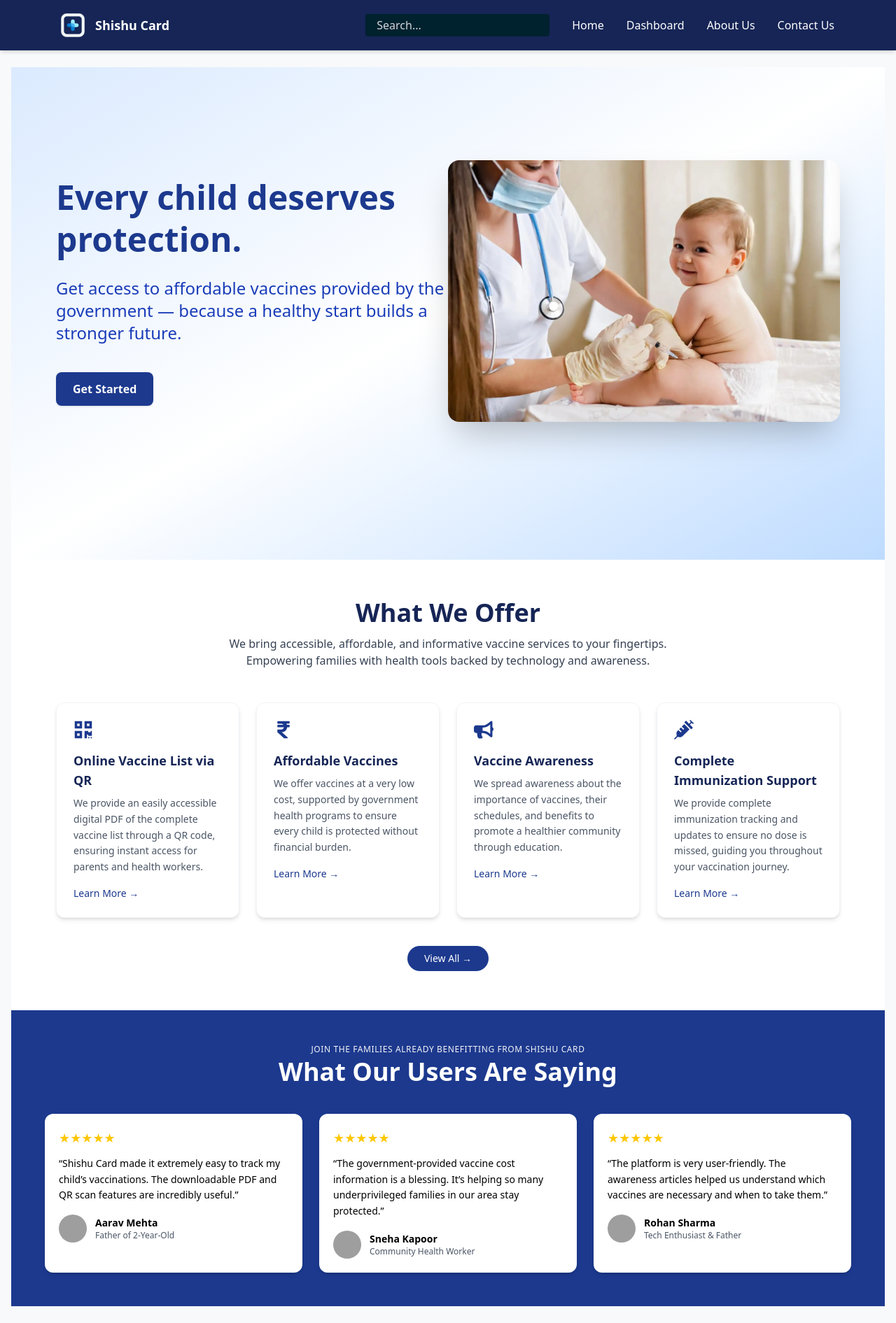
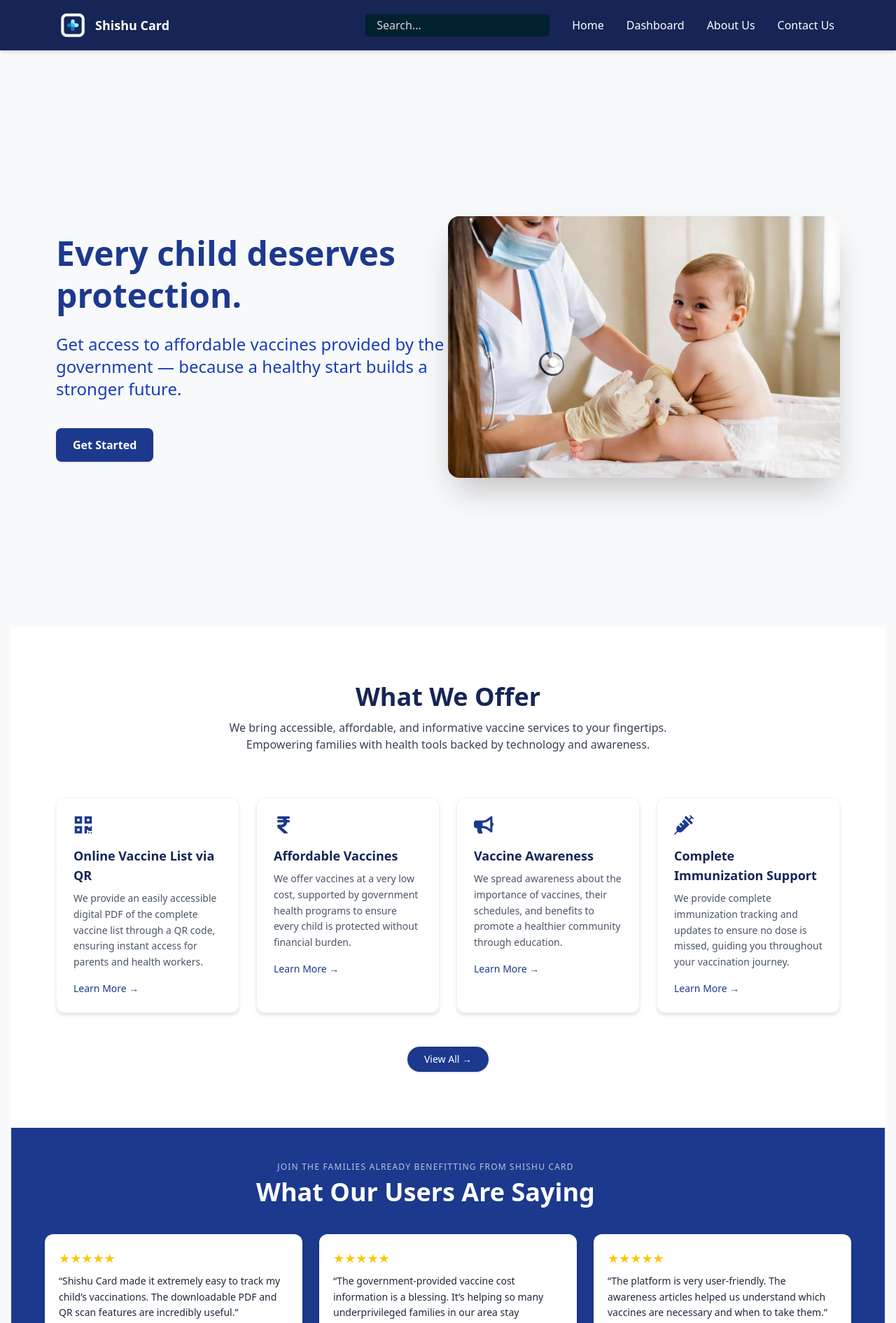
Before and after one commit to ShishuCard/Vaccination_Portal, a React (Vite) app: page / in a window 1280 px wide. Shown: the top 1891 px of the page at 70% size. Built offline with nearby package versions, Linux system fonts and the light colour scheme; grey boxes are pictures that could not be loaded.

Commit message:
ui changes made

```diff
--- a/src/components/DoctorDashboard.jsx
+++ b/src/components/DoctorDashboard.jsx
@@ -25,7 +25,7 @@ export default function DoctorDashboard() {
   ];
 
   return (
-    <div className="min-h-screen bg-gradient-to-br from-blue-100 via-white to-blue-300 px-4 py-6 md:p-10">
+    <div className="min-h-screen bg-white px-4 py-6 md:p-10">
       {/* Header */}
       <div className="mb-6 flex justify-between items-center">
         <h1 className="text-2xl md:text-3xl font-bold text-blue-950">Doctor Dashboard</h1>
--- a/src/components/Home.jsx
+++ b/src/components/Home.jsx
@@ -1,13 +1,14 @@
 import { Link } from "react-router-dom";
 import image from "../assets/homePageImage.jpg";
 
-
 const Home = () => {
   return (
-    <div className="relative z-0 min-h-[88vh]">
-      <div className="absolute inset-0 w-full h-full bg-gradient-to-br from-blue-100 via-white to-blue-200 -z-10" />
+    <div className="relative min-h-screen overflow-hidden">
+      {/* Background gradient layer */}
+      <div className="absolute inset-0 bg-gradient-to-br from-blue-100 via-white to-blue-200 -z-10 h-full w-full" />
 
-      <div className="flex flex-col-reverse md:flex-row items-center justify-between min-h-[80vh] px-6 md:px-16 py-12 md:py-24">
+      {/* Content container */}
+      <div className="flex flex-col-reverse md:flex-row items-center justify-between min-h-screen px-6 md:px-16 py-12 md:py-24">
         <div className="w-full md:w-1/2 flex flex-col items-start justify-center space-y-6">
           <h1 className="text-3xl sm:text-4xl md:text-5xl font-bold text-blue-900 leading-tight">
             Every child deserves protection.
@@ -16,7 +17,6 @@ const Home = () => {
             Get access to affordable vaccines provided by the government —
             because a healthy start builds a stronger future.
           </p>
-
           <div className="flex flex-wrap gap-4 mt-4">
             <Link to="/vaccination">
               <button className="bg-blue-900 hover:bg-blue-800 text-white font-semibold px-6 py-3 rounded-lg shadow transition">
--- a/src/components/aboutUs.jsx
+++ b/src/components/aboutUs.jsx
@@ -9,7 +9,6 @@ const AboutUs = () => {
   ];
 
   return (
-    <div className="min-h-screen bg-gradient-to-br from-blue-100 via-white to-blue-200 py-16 px-4">
     <div className="max-w-7xl mx-auto text-center">
       <h2 className="text-4xl md:text-5xl font-bold text-blue-900 mb-6">Meet Our Team</h2>
       <p className="text-gray-700 mb-12 max-w-2xl mx-auto">
@@ -52,7 +51,7 @@ const AboutUs = () => {
           ))}
         </svg>
       </div>
-      </div>
+
     </div>
   );
 };
--- a/src/components/login.jsx
+++ b/src/components/login.jsx
@@ -91,9 +91,9 @@ const Login = () => {
           >
             Sign Up
           </button>
-            <div className="flex justify-center py-4">
-              <div className="h-px w-20 bg-gray-300" />
-            </div>
+          <div className="flex justify-center py-4">
+            <div className="h-px w-20 bg-gray-300" />
+          </div>
         </form>
       </div>
     </div>
--- a/src/components/services.jsx
+++ b/src/components/services.jsx
@@ -29,37 +29,38 @@ const services = [
 
 const Services = () => {
   return (
-    <div className="relative py-14 px-4 md:px-16 bg-white">
-      <div className="absolute inset-0 w-full h-full bg-gradient-to-br from-blue-100 via-white to-blue-200 -z-10" />
-      <div className="text-center mb-12">
-        <h2 className="text-3xl md:text-4xl font-bold text-blue-950">What We Offer</h2>
-        <p className="text-gray-700 mt-3 max-w-2xl mx-auto text-sm md:text-base">
+    <div className="relative py-20 px-4 md:px-16 overflow-hidden bg-white">
+      {/* Background gradient layer */}
+      <div className="absolute inset-0 bg-gradient-to-br from-blue-100 via-white to-blue-200 -z-10 blur-sm" />
+
+      {/* Header */}
+      <div className="text-center mb-16">
+        <h2 className="text-3xl sm:text-4xl font-bold text-blue-950">What We Offer</h2>
+        <p className="text-gray-700 mt-3 max-w-2xl mx-auto text-sm sm:text-base">
           We bring accessible, affordable, and informative vaccine services to your fingertips. Empowering families with health tools backed by technology and awareness.
         </p>
       </div>
 
+      {/* Service Cards */}
       <div className="grid gap-6 sm:grid-cols-2 lg:grid-cols-4">
         {services.map((service, index) => (
           <div
             key={index}
-            className="bg-white shadow-md rounded-xl p-6 border border-gray-100 hover:shadow-xl hover:-translate-y-1 transition duration-300"
+            className="bg-white rounded-xl border border-gray-100 shadow-md hover:shadow-xl hover:scale-[1.02] transition-all duration-300 p-6"
           >
             <div className="mb-4">{service.icon}</div>
-            <h3 className="text-lg font-semibold text-blue-950 mb-2">
-              {service.title}
-            </h3>
-            <p className="text-gray-600 text-sm leading-relaxed">
-              {service.description}
-            </p>
-            <button className="mt-4 text-blue-900 font-medium hover:underline flex items-center gap-1 text-sm">
+            <h3 className="text-lg font-semibold text-blue-950 mb-2">{service.title}</h3>
+            <p className="text-gray-600 text-sm leading-relaxed">{service.description}</p>
+            <button className="mt-4 text-blue-900 text-sm font-medium hover:underline flex items-center gap-1">
               Learn More →
             </button>
           </div>
         ))}
       </div>
 
-      <div className="mt-10 flex justify-center">
-        <button className="px-6 py-2 rounded-full bg-blue-900 text-white font-medium hover:bg-blue-950 transition text-sm">
+      {/* View All Button */}
+      <div className="mt-12 flex justify-center">
+        <button className="px-6 py-2 text-sm rounded-full bg-blue-900 text-white font-medium hover:bg-blue-950 shadow transition duration-300">
           View All →
         </button>
       </div>
--- a/src/components/testimonial.jsx
+++ b/src/components/testimonial.jsx
@@ -23,25 +23,23 @@ const testimonials = [
 
 const Testimonial = () => {
   return (
-    <div className="relative bg-blue-900 text-white py-12 px-4">
-      <div className="absolute inset-0 w-full h-full bg-gradient-to-br from-blue-100 via-white to-blue-200 -z-10" />
-
-      <div className="text-center mb-10">
-        <p className="text-xs text-gray-100 uppercase tracking-wider">
+    <div className="bg-blue-900 py-12 px-4 text-white">
+      <div className="max-w-6xl text-center">
+        <p className="text-xs uppercase tracking-widest text-white/70">
           Join the families already benefitting from Shishu Card
         </p>
-        <h2 className="text-3xl md:text-4xl font-bold text-white mt-1">
+        <h2 className="text-3xl md:text-4xl font-bold mt-2">
           What Our Users Are Saying
         </h2>
       </div>
 
-      <div className="grid grid-cols-1 md:grid-cols-3 gap-6 max-w-6xl mx-auto">
+      <div className="mt-10 grid grid-cols-1 md:grid-cols-3 gap-6 max-w-6xl mx-auto">
         {testimonials.map((testimonial, index) => (
           <div
             key={index}
-            className="bg-white text-black p-5 rounded-xl shadow-md hover:shadow-xl transition-transform duration-300 hover:-translate-y-1"
+            className="bg-white text-gray-800 p-5 rounded-xl shadow-md hover:shadow-xl transform hover:scale-105 transition-all duration-300 h-full"
           >
-            <div className="flex items-center mb-3">
+            <div className="flex items-center mb-2">
               {Array(5)
                 .fill()
                 .map((_, i) => (
@@ -53,15 +51,15 @@ const Testimonial = () => {
             <p className="mb-4 text-sm leading-relaxed">
               “{testimonial.text}”
             </p>
-            <div className="flex items-center gap-3">
+            <div className="flex items-center gap-3 mt-4">
               <img
                 src={testimonial.image}
                 alt={testimonial.name}
-                className="w-10 h-10 rounded-full"
+                className="w-11 h-11 rounded-full border-2 border-blue-100"
               />
               <div>
                 <p className="font-semibold text-sm">{testimonial.name}</p>
-                <p className="text-xs text-gray-600">{testimonial.role}</p>
+                <p className="text-xs text-gray-500">{testimonial.role}</p>
               </div>
             </div>
           </div>
```
Also changed, not shown: src/components/signup.jsx (line endings or trailing spaces). Lines whose indentation alone changed are shown as unchanged.
